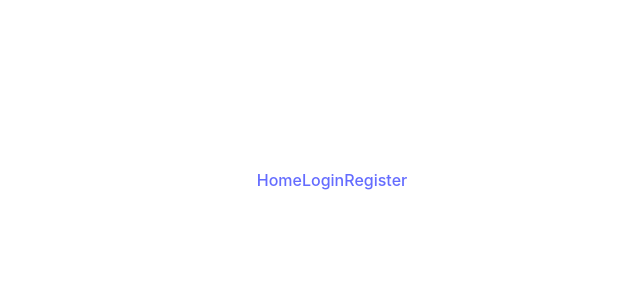
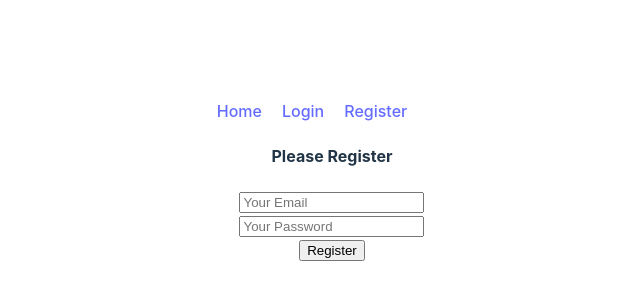
Before and after one commit to asib11/email-authentication, a React (Vite) app: page /register in a window 1280 px wide. Shown: the part 220-520 px from the top of the page, without its empty margins (308-948 px from the left). Built offline with nearby package versions, Linux system fonts and the light colour scheme.

Commit message:
register form make

```diff
--- a/src/components/Header/Header.css
+++ b/src/components/Header/Header.css
@@ -0,0 +1,3 @@
+nav a{
+    margin-right: 20px;
+}
--- a/src/components/Header/Header.jsx
+++ b/src/components/Header/Header.jsx
@@ -4,12 +4,12 @@ import './Header.css';
 
 const Header = () => {
     return (
-        <div>
+        <nav>
             <Link to="/">Home</Link>
             <Link to="/login">Login</Link>
             <Link to="/register">Register</Link>
             <Link to=""></Link>
-        </div>
+        </nav>
     );
 };
 
--- a/src/components/Register/Register.jsx
+++ b/src/components/Register/Register.jsx
@@ -2,7 +2,14 @@
 const Register = () => {
     return (
         <div>
-
+            <h4>Please Register</h4>
+            <form action="">
+                <input type="email" name="email" id="email" placeholder="Your Email"/>
+                <br />
+                <input type="password" name="passowrd" id="password" placeholder="Your Password"/>
+                <br />
+                <input type="submit" value="Register" />
+            </form>
         </div>
     );
 };
--- a/src/main.jsx
+++ b/src/main.jsx
@@ -1,6 +1,6 @@
 import React from 'react'
 import ReactDOM from 'react-dom/client'
-import App from './App.jsx'
+import App from './App.css'
 import './index.css'
 import {
   createBrowserRouter,
```
